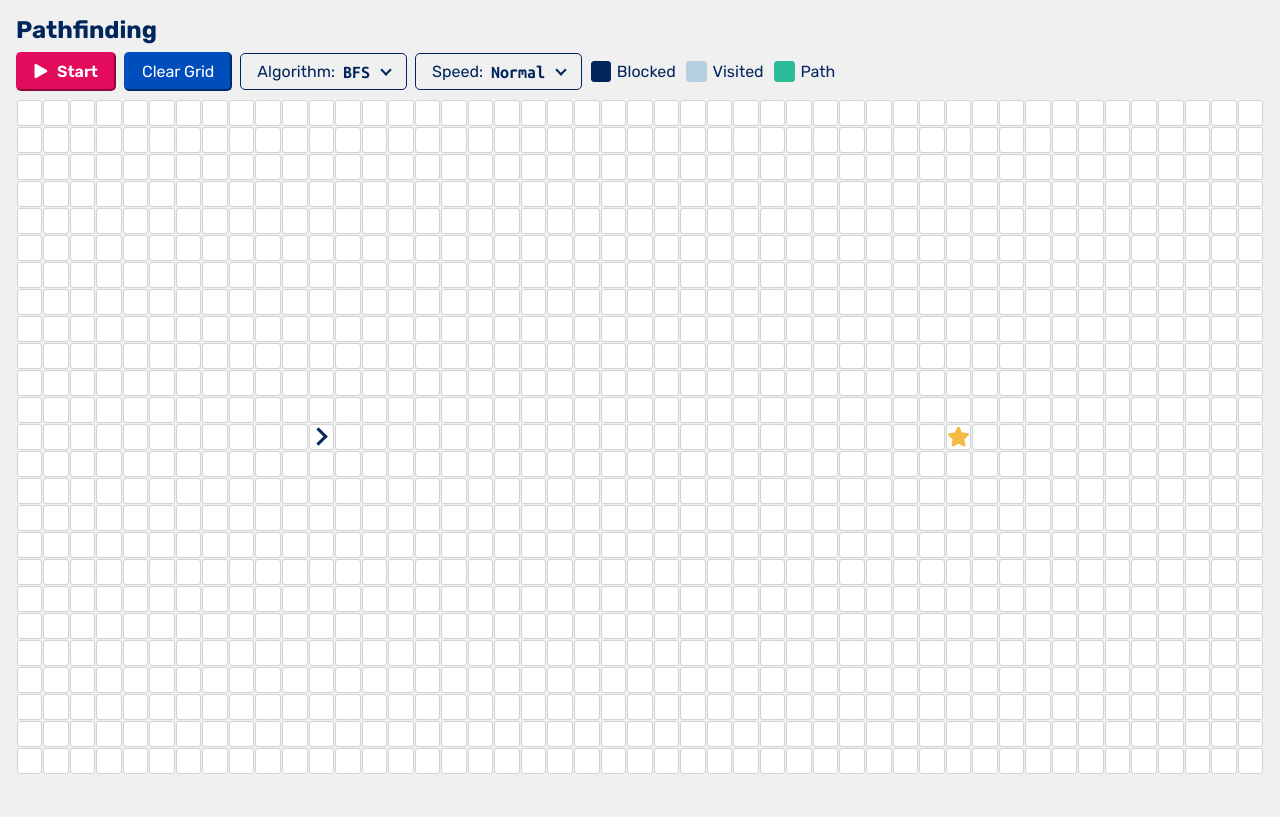
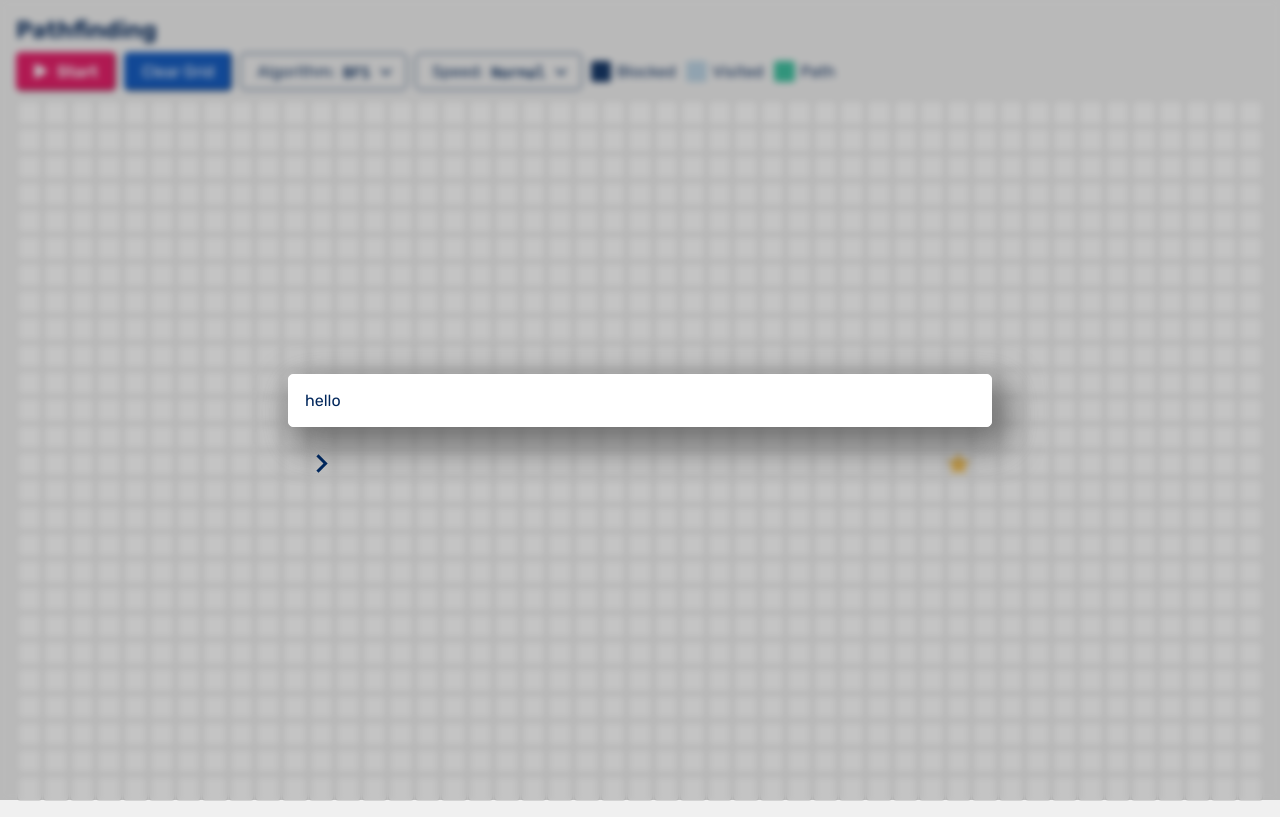
Before and after one commit to totokunaga/totokunaga-web, a Next.js app: page /algorithms/pathfinding in a window 1280 px wide. Both pictures are taken after a click on the button "Clear Grid". Built offline with nearby package versions, Linux system fonts and the light colour scheme.

Commit message:
Added modal components

```diff
--- a/package.json
+++ b/package.json
@@ -23,10 +23,12 @@
     "react": "18.2.0",
     "react-dom": "18.2.0",
     "react-redux": "^8.0.5",
-    "typescript": "4.9.4"
+    "typescript": "4.9.4",
+    "uuid": "^9.0.0"
   },
   "devDependencies": {
     "@types/react-redux": "^7.1.25",
+    "@types/uuid": "^9.0.0",
     "eslint-config-prettier": "^8.6.0",
     "prettier": "^2.8.3"
   }
--- a/src/components/algorithms/ControlSection/ControlSection.tsx
+++ b/src/components/algorithms/ControlSection/ControlSection.tsx
@@ -3,6 +3,7 @@ import {
   buttonColor,
   buttonType,
   DropdownList,
+  Modal,
 } from "@components/common";
 import style from "@styles/default.module.css";
 import { pathfindingText } from "@utils/constants";
@@ -13,6 +14,7 @@ import {
   Speed,
   speedOptions,
 } from "@utils/pathfinding";
+import { useEffect, useState } from "react";
 import { Cell, cellTypes } from "../Cell";
 import Triangle from "../Triangle";
 
@@ -33,6 +35,11 @@ const ControlSection: React.FC<{
   algorithmSpeed,
   algorithmExecuted,
 }) => {
+  const [isShown, setShown] = useState(false);
+  useEffect(() => {
+    console.log(isShown);
+  }, [isShown]);
+
   return (
     <div className={style.mobileHorizontallyAligned}>
       <div className={style.horizontallyAligned}>
@@ -50,7 +57,10 @@ const ControlSection: React.FC<{
           </div>
         </Button>
         <Button
-          onClick={onClearClick}
+          onClick={() => {
+            onClearClick();
+            setShown(true);
+          }}
           type={buttonType.FLAT}
           colorType={buttonColor.NAVY}
           margin={"0px 8px 8px 0px"}
@@ -87,6 +97,10 @@ const ControlSection: React.FC<{
             )
         )}
       </div>
+
+      <Modal isShown={isShown} onClose={() => setShown(false)}>
+        {"hello"}
+      </Modal>
     </div>
   );
 };
--- a/src/components/common/DropdownList/DropdownList.tsx
+++ b/src/components/common/DropdownList/DropdownList.tsx
@@ -1,4 +1,4 @@
-import React, { useCallback, useEffect, useState } from "react";
+import React, { useCallback, useEffect, useMemo, useState } from "react";
 
 import { DropdownListProp } from "./type";
 import style from "./dropdownlist.module.css";
--- /dev/null
+++ b/src/components/common/Modal/Modal.tsx
@@ -0,0 +1,21 @@
+import { ReactNode } from "react";
+import style from "./modal.module.css";
+
+export type ModalProp = {
+  isShown: boolean;
+  onClose: () => void;
+  children: ReactNode;
+};
+
+export const Modal: React.FC<ModalProp> = ({ isShown, onClose, children }) => {
+  return (
+    <div
+      className={isShown ? style.modal : style.modal_hidden}
+      onClick={onClose}
+    >
+      <div className={style.modal_content} onClick={(e) => e.stopPropagation()}>
+        {children}
+      </div>
+    </div>
+  );
+};
--- /dev/null
+++ b/src/components/common/Modal/index.ts
@@ -0,0 +1 @@
+export * from "./Modal";
--- /dev/null
+++ b/src/components/common/Modal/modal.module.css
@@ -0,0 +1,52 @@
+.modal {
+  position: fixed;
+  left: 0;
+  top: 0;
+  right: 0;
+  bottom: 0;
+  background-color: rgba(60, 60, 60, 0.3);
+  backdrop-filter: blur(3.5px);
+  display: flex;
+  align-items: center;
+  justify-content: center;
+  opacity: 1;
+  pointer-events: visible;
+  transition: all 0.15s ease-in-out;
+}
+
+.modal_hidden {
+  position: fixed;
+  left: 0;
+  top: 0;
+  right: 0;
+  bottom: 0;
+  background-color: rgba(60, 60, 60, 0.3);
+  backdrop-filter: blur(3.5px);
+  display: flex;
+  align-items: center;
+  justify-content: center;
+  opacity: 0;
+  pointer-events: none;
+  transition: all 0.15s ease-in-out;
+}
+
+.modal_content {
+  width: 55vw;
+  max-width: 960px;
+  background-color: white;
+  border: solid 1px white;
+  border-radius: 5px;
+  padding: 16px;
+  box-shadow: 10px 14px 33px 7px rgba(80, 80, 80, 0.7);
+}
+
+@media (max-width: 960px) {
+  .modal_content {
+    width: 70vw;
+  }
+}
+@media (max-width: 520px) {
+  .modal_content {
+    width: 90vw;
+  }
+}
--- a/src/components/common/index.ts
+++ b/src/components/common/index.ts
@@ -1,3 +1,4 @@
 export * from "./Button";
 export * from "./DropdownList";
 export * from "./MyHead";
+export * from "./Modal";
--- a/src/pages/algorithms/pathfinding/index.tsx
+++ b/src/pages/algorithms/pathfinding/index.tsx
@@ -1,4 +1,5 @@
 import { useCallback, useEffect, useState } from "react";
+import { useDispatch } from "react-redux";
 
 import style from "@styles/default.module.css";
 import Grid from "@components/algorithms/Grid/Grid";
@@ -17,7 +18,6 @@ import {
   pathfindingPageId,
 } from "@utils/constants";
 import ControlSection from "@components/algorithms/ControlSection";
-import { useDispatch } from "react-redux";
 import { setWidth } from "@utils/slices";
 import { getStripeSize } from "@utils/functions";
 
@@ -68,7 +68,7 @@ const AlgorithmHome: React.FC = () => {
       const pageWidth = pathfindingPage?.clientWidth || 0;
       const topHeight = pathfindingConfig?.clientHeight || 0;
 
-      const gridHeight = height - topHeight - 24;
+      const gridHeight = height - topHeight - 16;
       const gridWidth = pageWidth;
       const [cellSize, colSize] = getStripeSize(gridWidth, CELL_SIZE);
       const rowSize = Math.max(Math.floor(gridHeight / cellSize), 15);
@@ -78,7 +78,7 @@ const AlgorithmHome: React.FC = () => {
 
       dispatch(setWidth(width));
     }
-  }, [width, height]);
+  }, [width]);
 
   return (
     <>
```
Also changed, not shown: 1 other file (tests, documents, lock files or other folders).
